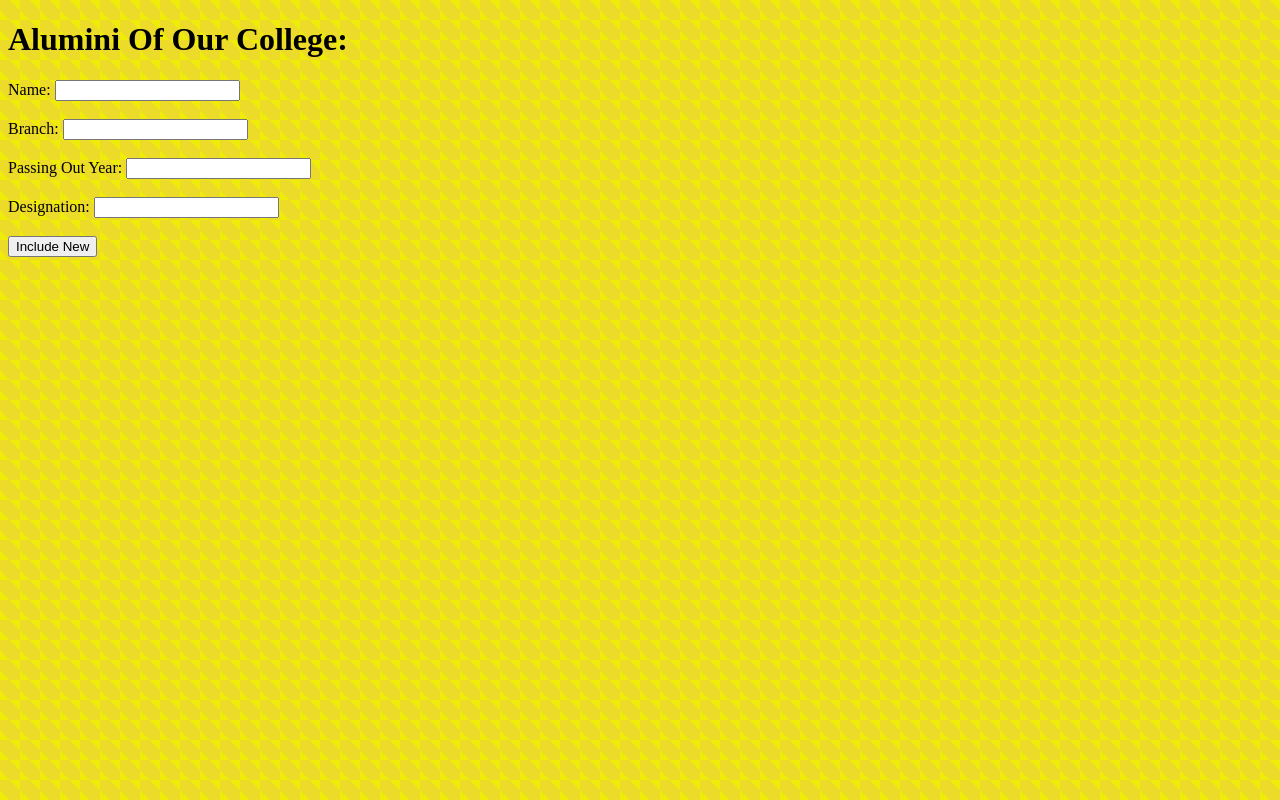
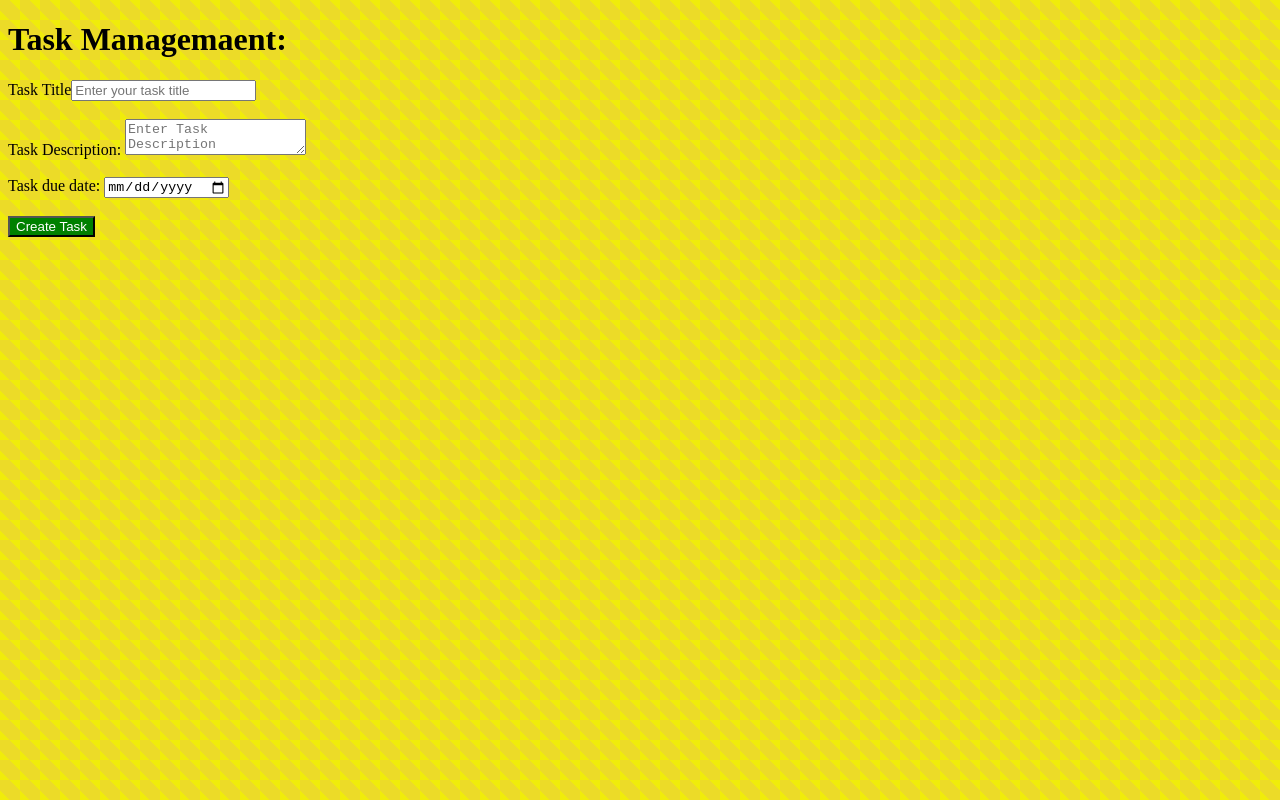
Before and after one commit to ShrivastavaAstha/Frontendfull, a React (Create React App) app: page / in a window 1280 px wide. Built offline with nearby package versions, Linux system fonts and the light colour scheme.

Commit message:
TaskManagement

```diff
--- a/src/App.js
+++ b/src/App.js
@@ -1,10 +1,10 @@
 // import Componentrendering from "./components/Componentrendering";
-import AluminiManagement from "./AluminiManagement";
+import TaskManagement from "./TaskManagement";
 import "./App.css";
 const App = () => {
   return (
     <>
-      <AluminiManagement />
+      <TaskManagement />
     </>
   );
 };
--- /dev/null
+++ b/src/TaskManagement.js
@@ -0,0 +1,69 @@
+import { useState } from "react";
+const Taskmanagement = () => {
+  const [task, settask] = useState([]);
+  const [taskName, settaskName] = useState("");
+  const [taskDescription, setdes] = useState("");
+  const [taskduedate, settaskduedate] = useState(new Date());
+
+  //To add task:
+  const addtask = () => {
+    const pretask = [...task];
+    let newtask = {
+      title: taskName,
+      description: taskDescription,
+      duedate: taskduedate,
+    };
+    pretask.push(newtask);
+    settask(pretask);
+  };
+  return (
+    <>
+      <h1>Task Managemaent:</h1>
+      <label>Task Title</label>
+      <input
+        value={taskName}
+        onChange={(e) => settaskName(e.target.value)}
+        type="text"
+        placeholder="Enter your task title"
+      />{" "}
+      <br />
+      <br />
+      <label>Task Description: </label>
+      <textarea
+        value={taskDescription}
+        onChange={(e) => setdes(e.target.value)}
+        type="text"
+        placeholder="Enter Task Description"
+      ></textarea>{" "}
+      <br />
+      <br />
+      <label>Task due date: </label>
+      <input
+        value={taskduedate}
+        onChange={(e) => settaskduedate(e.target.value)}
+        type="date"
+      />{" "}
+      <br />
+      <br />
+      <button
+        style={{ backgroundColor: "Green", color: "white" }}
+        type="button"
+        onClick={() => addtask()}
+      >
+        Create Task
+      </button>
+      {task.map((v, i) => {
+        return (
+          <div key={i}>
+            <ul>
+              <li>Task Title: {v.title}</li>
+              Task Description: {v.description} <br />
+              Task Due Date: {v.duedate}
+            </ul>
+          </div>
+        );
+      })}
+    </>
+  );
+};
+export default Taskmanagement;
```
